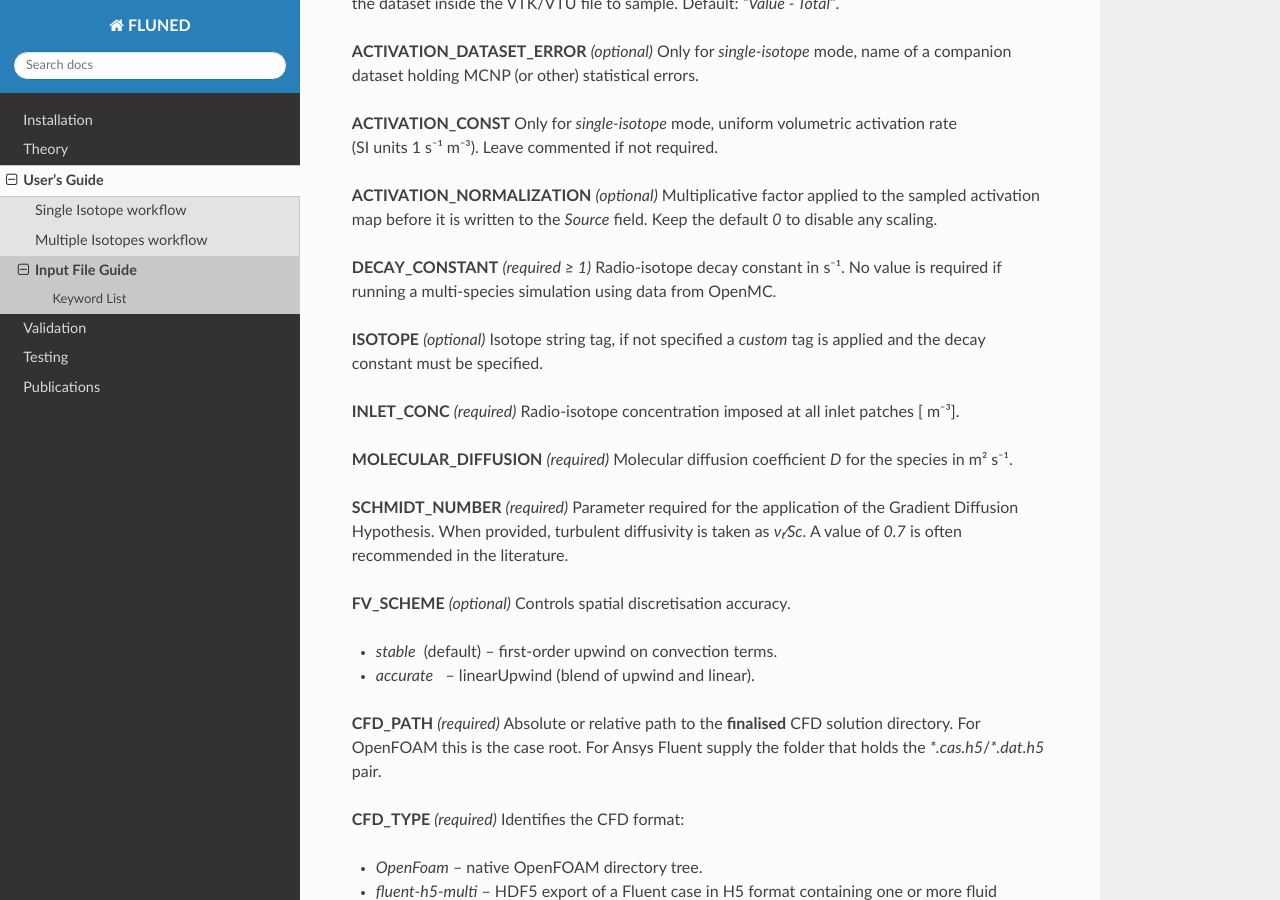
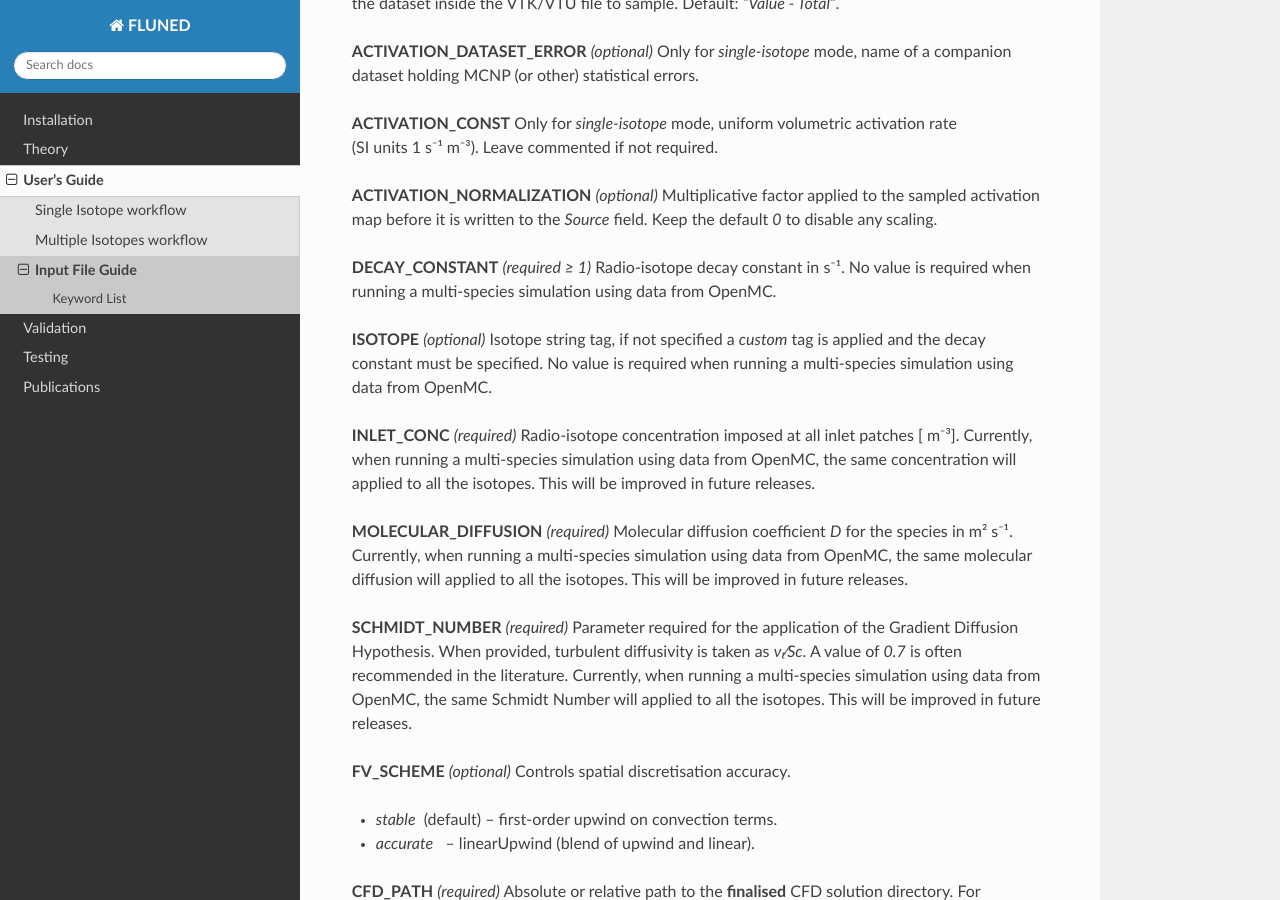
Before and after one commit to marco-de-pietri/FLUNED-repository, a Sphinx documentation site: the page built from docs/source/keywords.rst, in a window 1280 px wide and 900 px high, scrolled down 1064 px. Built offline with Sphinx 7.4.7 and the Read the Docs theme 3.1.0, drawn with Linux system fonts in a browser that asks for light colours; pages that are not in the unit, such as notebooks, are missing from menus.

Commit message:
small doc fixes

```diff
--- a/docs/source/index.rst
+++ b/docs/source/index.rst
@@ -26,7 +26,7 @@ Key features
 
 
 .. toctree::
-   :maxdepth: 1
+   :maxdepth: 0
    :caption: Contents:
    :hidden:
    :titlesonly:
--- a/docs/source/keywords.rst
+++ b/docs/source/keywords.rst
@@ -54,21 +54,28 @@ Multiplicative factor applied to the sampled activation map before it is written
 the `Source` field.  Keep the default `0` to disable any scaling.
 
 **DECAY_CONSTANT** *(required ≥ 1)*
-Radio‑isotope decay constant in s⁻¹. No value is required if running a multi-species simulation using data from OpenMC.
+Radio‑isotope decay constant in s⁻¹. No value is required when running a multi-species simulation using data from OpenMC.
 
 **ISOTOPE** *(optional)*
 Isotope string tag, if not specified a `custom` tag is applied and the decay constant must be specified.
+No value is required when running a multi-species simulation using data from OpenMC.
 
 **INLET_CONC** *(required)*
 Radio‑isotope concentration imposed at all inlet patches \[ m⁻³].
+Currently, when running a multi-species simulation using data from OpenMC, the same concentration will applied to all the isotopes.
+This will be improved in future releases.
 
 **MOLECULAR_DIFFUSION** *(required)*
 Molecular diffusion coefficient *D* for the species in m² s⁻¹.
+Currently, when running a multi-species simulation using data from OpenMC, the same molecular diffusion will applied to all the isotopes.
+This will be improved in future releases.
 
 **SCHMIDT_NUMBER** *(required)*
 Parameter required for the application of the Gradient Diffusion Hypothesis.
 When provided, turbulent diffusivity is taken as *νₜ⁄Sc*.
 A value of `0.7` is often recommended in the literature.
+Currently, when running a multi-species simulation using data from OpenMC, the same Schmidt Number will applied to all the isotopes.
+This will be improved in future releases.
 
 **FV_SCHEME** *(optional)*
 Controls spatial discretisation accuracy.
--- a/docs/source/testing.rst
+++ b/docs/source/testing.rst
@@ -16,7 +16,7 @@ To run them, execute the following commands from a Bash shell inside the ``FLUNE
 
    .. code-block:: bash
 
-        ./run_post.sh
+      ./run_post.sh
 
 3. Compare the test results with the expected results (output written to ``test_results``):
 
--- a/docs/source/usersguide.rst
+++ b/docs/source/usersguide.rst
@@ -5,7 +5,7 @@ User's Guide
 
 
 .. toctree::
-   :maxdepth: 1
+   :maxdepth: 0
    :hidden:
    :titlesonly:
 
```
Also changed, not shown: docs/source/singleisotope.rst (+5 -5 lines).
